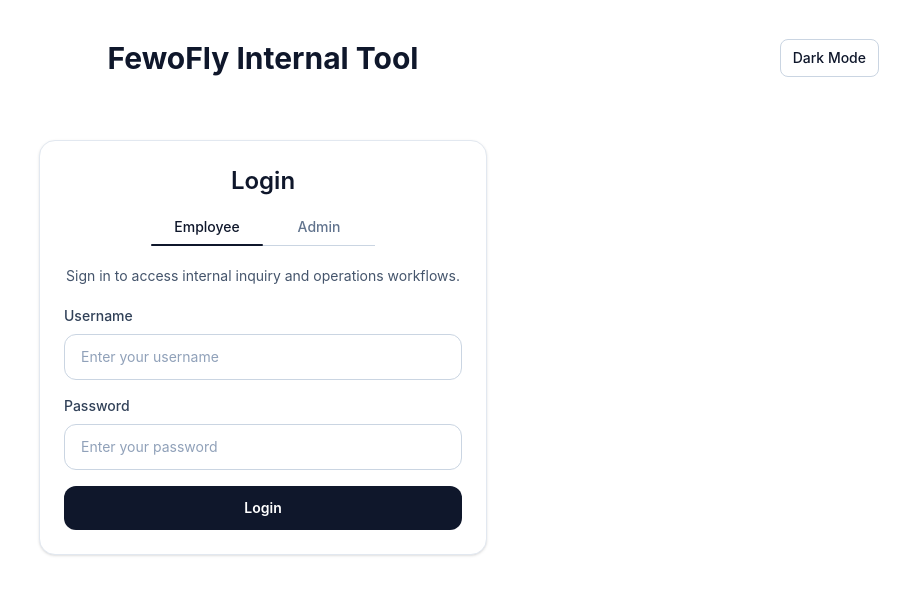
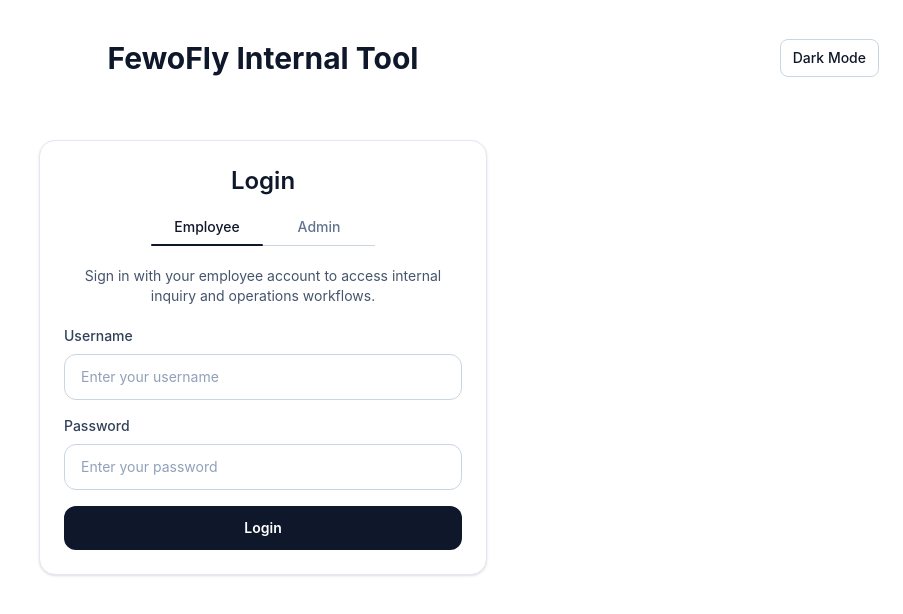
Before and after one commit to Khambazarov/fewofly, a React (Vite) app in the folder client/: page / in a window 1280 px wide. Shown: the top 614 px of the page, without its empty margins (377-1280 px from the left). Built offline with nearby package versions, Linux system fonts and the light colour scheme.

Commit message:
feat: add role-based login description

```diff
--- a/client/src/App.tsx
+++ b/client/src/App.tsx
@@ -4,6 +4,7 @@ import LoginCard from "./components/LoginCard";
 import ThemeToggleButton from "./components/ThemeToggleButton";
 import { useTheme } from "./hooks/useTheme";
 import type { LoginRole } from "./lib/auth";
+import { getLoginDescription } from "./lib/login";
 
 export default function App() {
   const { theme, setTheme } = useTheme();
@@ -29,6 +30,7 @@ export default function App() {
         theme={theme}
         selectedRole={selectedRole}
         onSelectRole={setSelectedRole}
+        description={getLoginDescription(selectedRole)}
       />
     </AppShell>
   );
--- a/client/src/components/LoginCard.tsx
+++ b/client/src/components/LoginCard.tsx
@@ -8,12 +8,14 @@ type LoginCardProps = {
   theme: Theme;
   selectedRole: LoginRole;
   onSelectRole: (role: LoginRole) => void;
+  description: string;
 };
 
 export default function LoginCard({
   theme,
   selectedRole,
   onSelectRole,
+  description,
 }: LoginCardProps) {
   const cardClassName =
     theme === "dark"
@@ -41,24 +43,22 @@ export default function LoginCard({
           theme={theme}
         />
 
-        <p className={descriptionClassName}>
-          Sign in to access internal inquiry and operations workflows.
-        </p>
+        <p className={descriptionClassName}>{description}</p>
 
         <form className="space-y-4">
           <TextInput
-            theme={theme}
             id="username"
             label="Username"
             placeholder="Enter your username"
+            theme={theme}
           />
 
           <TextInput
-            theme={theme}
             id="password"
             label="Password"
             type="password"
             placeholder="Enter your password"
+            theme={theme}
           />
 
           <PrimaryButton theme={theme}>Login</PrimaryButton>
--- /dev/null
+++ b/client/src/lib/login.ts
@@ -0,0 +1,7 @@
+export function getLoginDescription(role: "employee" | "admin") {
+  if (role === "admin") {
+    return "Sign in with your admin account to manage internal operations and access extended controls.";
+  }
+
+  return "Sign in with your employee account to access internal inquiry and operations workflows.";
+}
```
